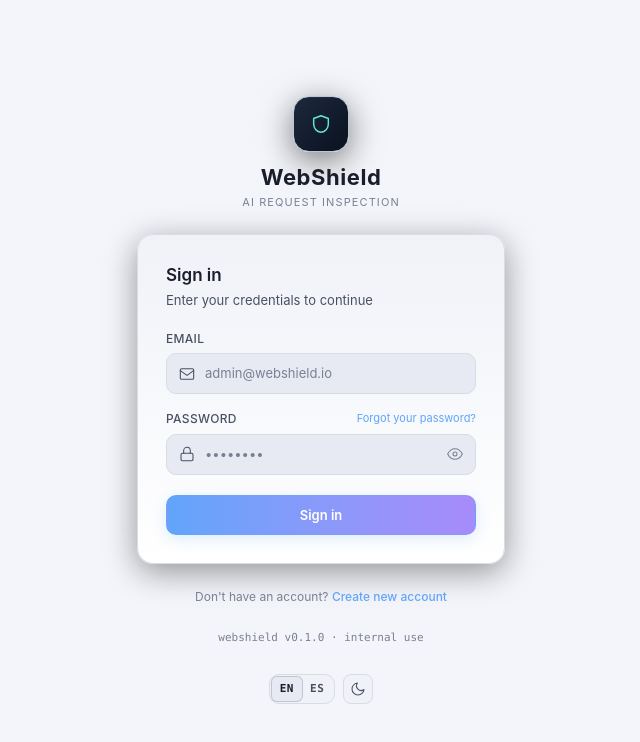
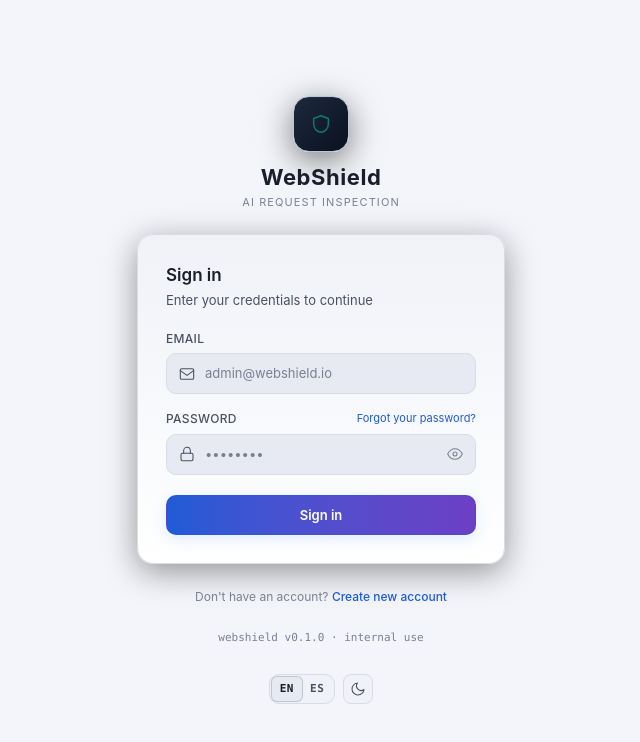
Before and after one commit to gravityd0g/webshield, a React (Vite) app in the folder front/: page / in a window 1280 px wide. Shown: the top 742 px of the page, without its empty margins (319-959 px from the left). Built offline with nearby package versions, Linux system fonts and the light colour scheme; no server answers.

Commit message:
fix dashboard ux: real pause, remove redundant blocked filter, accessible light-mode colors

```diff
--- a/front/src/index.css
+++ b/front/src/index.css
@@ -53,11 +53,17 @@
     --color-fg: #1a1d2a;
     --color-fg-muted: #4a5063;
     --color-fg-dim: #7a8093;
-    --color-cyan-soft: rgb(20 184 166 / 0.14);
-    --color-rose-soft: rgb(225 29 72 / 0.12);
-    --color-amber-soft: rgb(217 119 6 / 0.16);
-    --color-blue-soft: rgb(37 99 235 / 0.12);
-    --color-violet-soft: rgb(139 92 246 / 0.12);
+    --color-cyan: #0d7d6e;
+    --color-rose: #c01346;
+    --color-amber: #9a6800;
+    --color-blue: #1e5bd6;
+    --color-violet: #6c3fc5;
+    --color-green: #137a3f;
+    --color-cyan-soft: rgb(13 125 110 / 0.14);
+    --color-rose-soft: rgb(192 19 70 / 0.12);
+    --color-amber-soft: rgb(154 104 0 / 0.14);
+    --color-blue-soft: rgb(30 91 214 / 0.12);
+    --color-violet-soft: rgb(108 63 197 / 0.12);
     --shadow-panel: 0 1px 0 rgb(255 255 255 / 0.9) inset, 0 4px 16px rgb(20 25 40 / 0.06);
   }
 }
--- a/front/src/pages/Dashboard/Dashboard.jsx
+++ b/front/src/pages/Dashboard/Dashboard.jsx
@@ -10,7 +10,8 @@ const BREADCRUMB_TAG = 'ml-auto font-mono text-[10px] px-2 py-1 rounded-full tra
 export default function Dashboard({ currentUser, onLogout }) {
   const { t } = useTranslation()
   const [selectedEvent, setSelectedEvent] = useState(null)
-  const { data, loading, error, reload } = useDashboardData(3000)
+  const [paused, setPaused] = useState(false)
+  const { data, loading, error, reload } = useDashboardData(paused ? 0 : 3000)
 
   return (
     <AppShell currentUser={currentUser} onLogout={onLogout}>
@@ -37,7 +38,12 @@ export default function Dashboard({ currentUser, onLogout }) {
 
       {data && (
         <section className="flex flex-col min-w-0 w-full">
-          <LiveEvents events={data.recentEvents} onSelectEvent={setSelectedEvent} />
+          <LiveEvents
+            events={data.recentEvents}
+            onSelectEvent={setSelectedEvent}
+            paused={paused}
+            onTogglePause={() => setPaused((p) => !p)}
+          />
         </section>
       )}
 
--- a/front/src/pages/Dashboard/components/LiveEvents.jsx
+++ b/front/src/pages/Dashboard/components/LiveEvents.jsx
@@ -34,22 +34,19 @@ const formatTs = (s) => {
   return d.toLocaleTimeString(undefined, { hour12: false })
 }
 
-export default function LiveEvents({ events, onSelectEvent }) {
+export default function LiveEvents({ events, onSelectEvent, paused, onTogglePause }) {
   const { t } = useTranslation()
-  const [paused, setPaused] = useState(false)
   const [filter, setFilter] = useState('all')
 
   const filtered = (events ?? []).filter((e) => {
     if (filter === 'all') return true
     if (filter === 'anomalous') return e.verdict === 'anomalous'
-    if (filter === 'blocked') return e.action === 'blocked'
     return true
   })
 
   const filters = [
     { id: 'all', label: t('live.filterAll') },
     { id: 'anomalous', label: t('live.filterAnomalous') },
-    { id: 'blocked', label: t('live.filterBlocked') },
   ]
 
   return (
@@ -98,7 +95,7 @@ export default function LiveEvents({ events, onSelectEvent }) {
                 ? 'bg-amber-soft text-amber border border-amber rounded-md px-2.5 py-[5px] text-[11px] cursor-pointer hover:text-amber'
                 : 'bg-bg-3 text-fg-muted border border-border rounded-md px-2.5 py-[5px] text-[11px] cursor-pointer hover:text-fg'
             }
-            onClick={() => setPaused((p) => !p)}
+            onClick={onTogglePause}
           >
             {paused ? t('live.resume') : t('live.pause')}
           </button>
--- a/front/src/pages/Dashboard/useDashboardData.js
+++ b/front/src/pages/Dashboard/useDashboardData.js
@@ -20,6 +20,9 @@ export function useDashboardData(pollIntervalMs = 30000) {
 
   useEffect(() => {
     reload()
+  }, [reload])
+
+  useEffect(() => {
     if (pollIntervalMs <= 0) return undefined
     const id = setInterval(reload, pollIntervalMs)
     return () => clearInterval(id)
```
